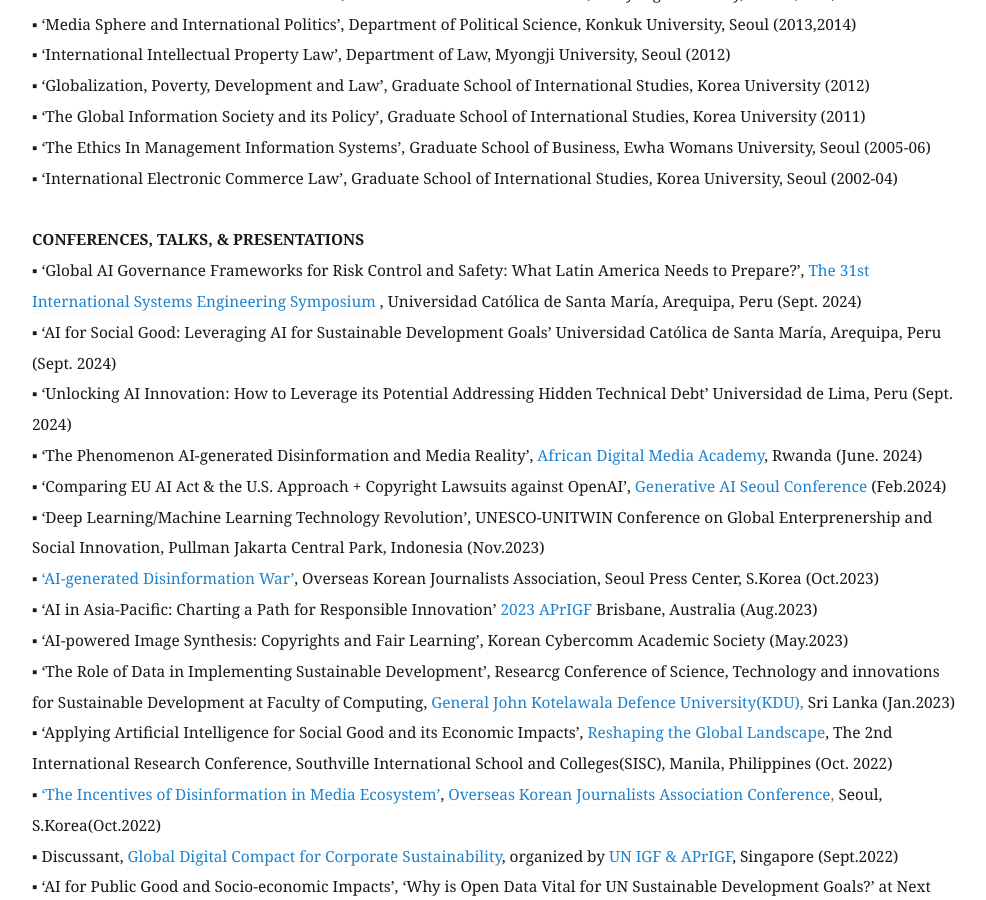
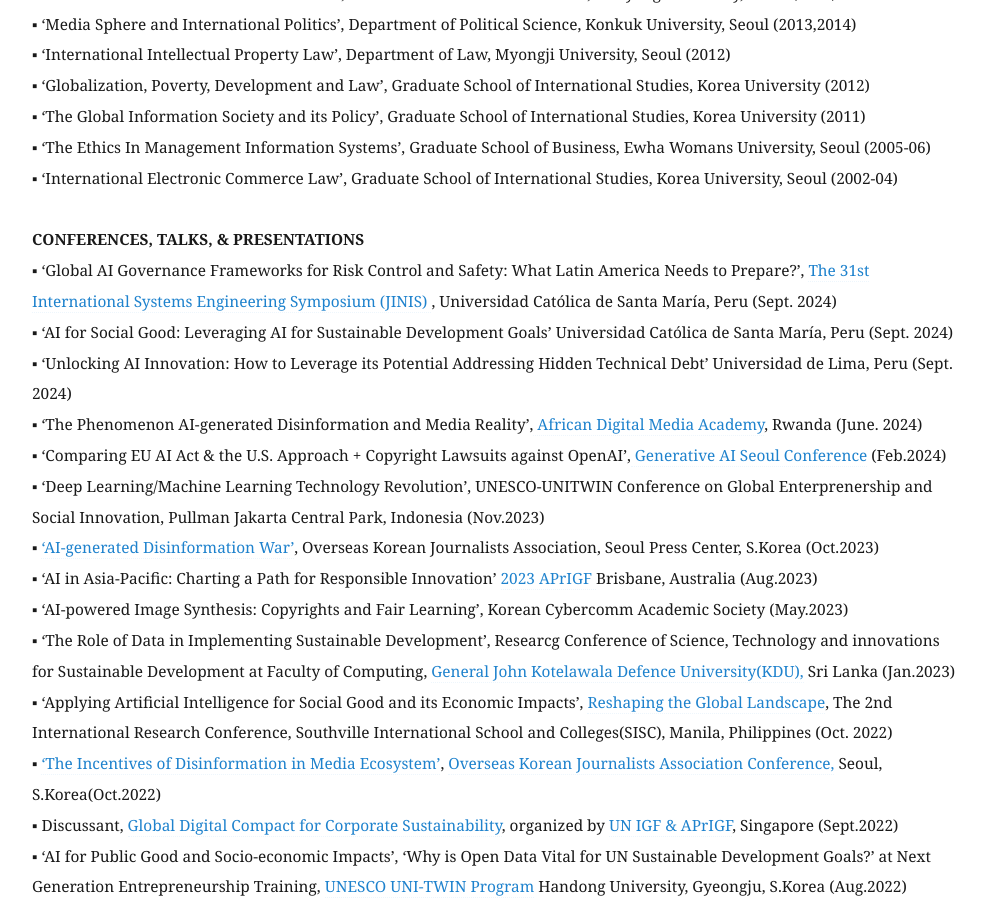
Before and after one commit to eunchangchoi/eunchangchoi.github.io, a Jekyll site: the page built from index.md, in a window 1280 px wide and 900 px high, scrolled down 5108 px. Shown: the whole window, without its empty margins (68-1054 px from the left). Built offline with Jekyll 4.4.1, drawn with Linux system fonts in a browser that asks for light colours.

Commit message:
Update index.md

```diff
--- a/index.md
+++ b/index.md
@@ -104,8 +104,8 @@
 ▪ ‘International Electronic Commerce Law’, Graduate School of International Studies, Korea University, Seoul (2002-04) <br>
     <br>
  <strong> CONFERENCES, TALKS, & PRESENTATIONS </strong> <br>
-▪ ‘Global AI Governance Frameworks for Risk Control and Safety: What Latin America Needs to Prepare?’, <a href="https://www2.ucsm.edu.pe/JINIS2024/"> The 31st International Systems Engineering Symposium </a>, Universidad Católica de Santa María, Arequipa, Peru (Sept. 2024) <br>
-▪ ‘AI for Social Good: Leveraging AI for Sustainable Development Goals’ Universidad Católica de Santa María, Arequipa, Peru (Sept. 2024) <br>
+▪ ‘Global AI Governance Frameworks for Risk Control and Safety: What Latin America Needs to Prepare?’, <a href="https://www2.ucsm.edu.pe/JINIS2024/"> The 31st International Systems Engineering Symposium (JINIS) </a>, Universidad Católica de Santa María, Peru (Sept. 2024) <br>
+▪ ‘AI for Social Good: Leveraging AI for Sustainable Development Goals’ Universidad Católica de Santa María, Peru (Sept. 2024) <br>
 ▪ ‘Unlocking AI Innovation: How to Leverage its Potential Addressing Hidden Technical Debt’ Universidad de Lima, Peru (Sept. 2024) <br>
 ▪ ‘The Phenomenon AI-generated Disinformation and Media Reality’,<a href="https://www.rwandaadma.com"> African Digital Media Academy</a>, Rwanda (June. 2024)<br>
 ▪ ‘Comparing EU AI Act & the U.S. Approach + Copyright Lawsuits against OpenAI’,<a href="https://generativeai.kr/program/"> Generative AI Seoul Conference</a> (Feb.2024)<br>
```
